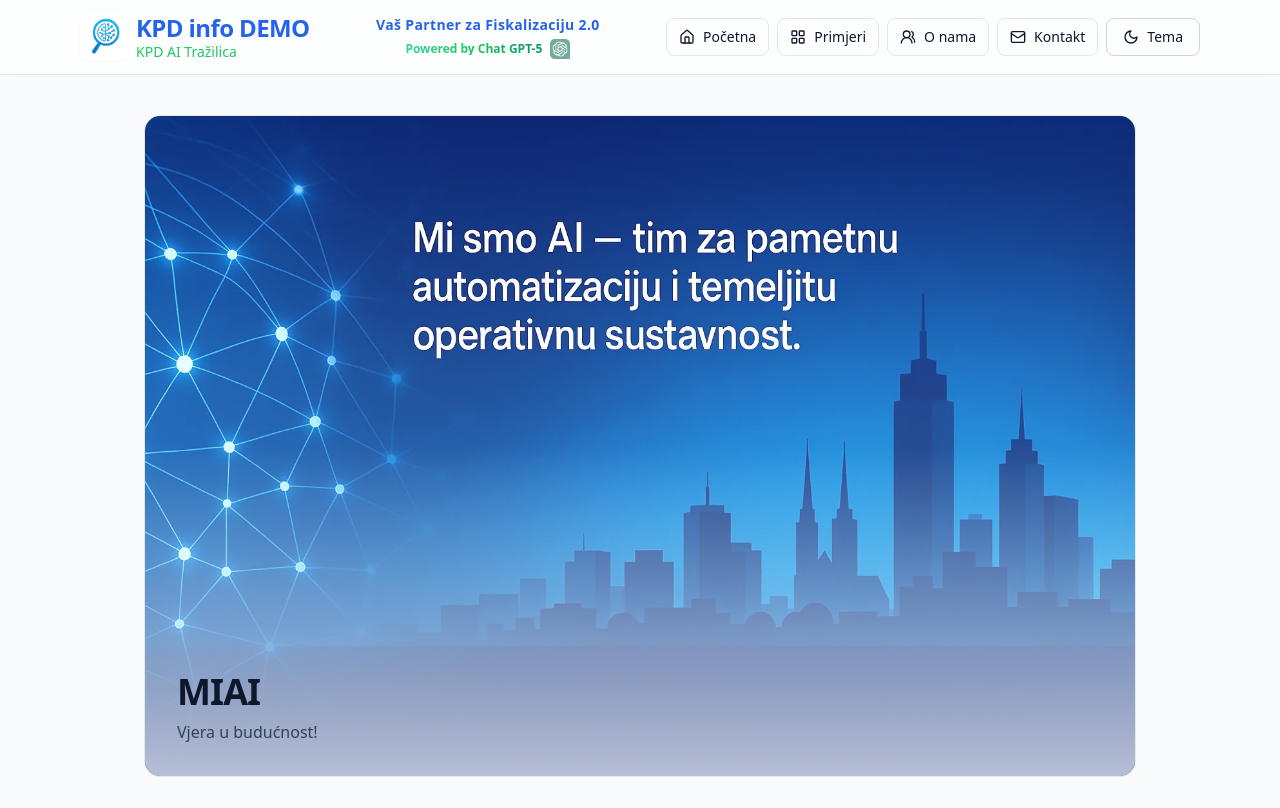
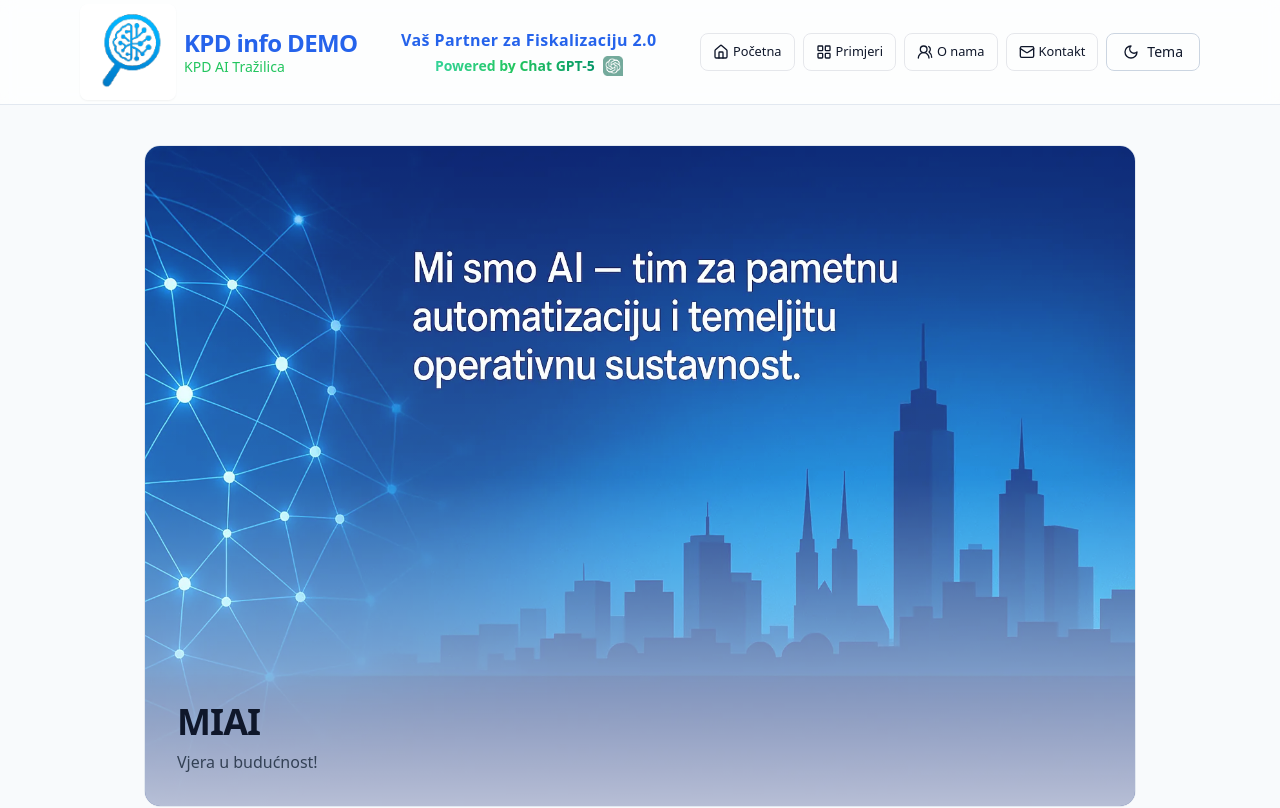
Before and after one commit to Weparche/Webovi, a React (Vite) app: page /o-nama in a window 1280 px wide. Shown: the top 808 px of the page. Built offline with nearby package versions, Linux system fonts and the light colour scheme.

Commit message:
mobile hambi

```diff
--- a/src/App.tsx
+++ b/src/App.tsx
@@ -313,7 +313,7 @@ export default function App() {
 >
   <div className="mx-auto max-w-6xl px-4 py-4 sm:py-1">
     <h2 className="text-2xl sm:text-3xl font-bold tracking-tight text-center">
-      Zašto <span className="text-blue-600 dark:text-blue-400">KPD info</span> AI tražilica
+      Zašto <span className="text-blue-600 dark:text-blue-400">KPD info</span> AI tražilica?
     </h2>
 
     <div className="mt-4">
--- a/src/components/Header.tsx
+++ b/src/components/Header.tsx
@@ -14,23 +14,25 @@ export default function Header({ dark, setDark }: HeaderProps) {
 
   // zajedničke klase linkova (desktop)
    const navBtn =
-    "inline-flex items-center gap-2 rounded-lg border px-3 py-2 text-sm hover:bg-slate-50 dark:hover:bg-slate-800";
+  "inline-flex items-center gap-1 rounded-lg border px-3 py-2 text-[0.8rem] font-medium hover:bg-slate-100 dark:hover:bg-slate-800";
+
+
 
   // mobilni stil linkova (veći tap targets)
   const mobileLink =
-    "flex items-center gap-2 rounded-lg border px-4 py-3 text-base hover:bg-slate-50 dark:hover:bg-slate-800";
+    "flex items-center gap-2 rounded-lg border px-4 py-3 text-base hover:bg-slate-100 dark:hover:bg-slate-800";
 
   return (
     <header className="sticky top-0 z-50 bg-white/70 dark:bg-slate-900/60 backdrop-blur border-b border-slate-200 dark:border-slate-800">
       {/* Gornja traka */}
-      <div className="mx-auto max-w-6xl px-3 sm:px-4 py-2.5 sm:py-3 grid grid-cols-[auto_1fr_auto] items-center gap-2">
+      <div className="mx-auto max-w-6xl px-3 sm:px-4 py-2.5 sm:py-1 grid grid-cols-[auto_1fr_auto] items-center gap-2">
         {/* Lijevo: logo + naziv (logo vodi na početnu) */}
         <div className="flex items-center gap-2 min-w-0">
           <a href="/" title="Početna" className="shrink-0">
   <img
     src={logoUrl}
     alt="KPD info logo"
-              className="h-8 w-8 sm:h-10 sm:w-10 md:h-12 md:w-12 rounded-lg object-contain bg-white/70 dark:bg-slate-800/60 p-0.5 shadow-sm"
+    className="h-[96px] w-[96px] rounded-lg object-contain bg-white/70 dark:bg-slate-800/60 p-0.5 shadow-sm"
   />
 </a>
           <div className="truncate leading-tight">
@@ -45,11 +47,11 @@ export default function Header({ dark, setDark }: HeaderProps) {
 
         {/* Sredina: Powered by (skriven na xs) */}
         <div className="hidden sm:flex flex-col justify-center items-center gap-1">
-          <span className="text-[11px] sm:text-sm font-semibold text-blue-600 tracking-wide">
+          <span className="text-[16px] sm:text-m font-semibold text-blue-600 tracking-wide">
             Vaš Partner za <span className="whitespace-nowrap">Fiskalizaciju 2.0</span>
           </span>
           <div className="flex items-center gap-2">
-            <span className="text-xs font-semibold bg-gradient-to-r from-emerald-400 via-green-500 to-emerald-600 bg-clip-text text-transparent leading-none">
+            <span className="text-sm font-semibold bg-gradient-to-r from-emerald-400 via-green-500 to-emerald-600 bg-clip-text text-transparent leading-none">
               Powered by Chat GPT-5
             </span>
             <img
```
Lines whose indentation alone changed are shown as unchanged.
